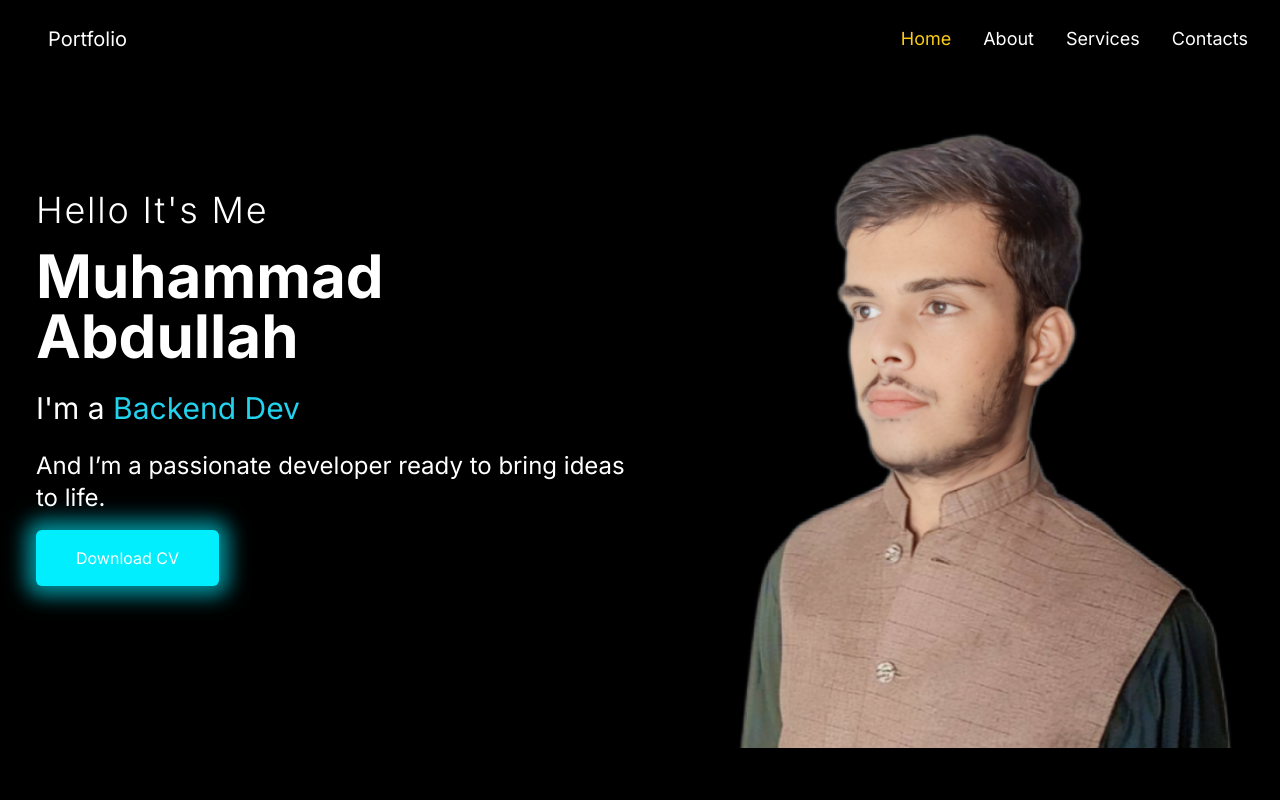
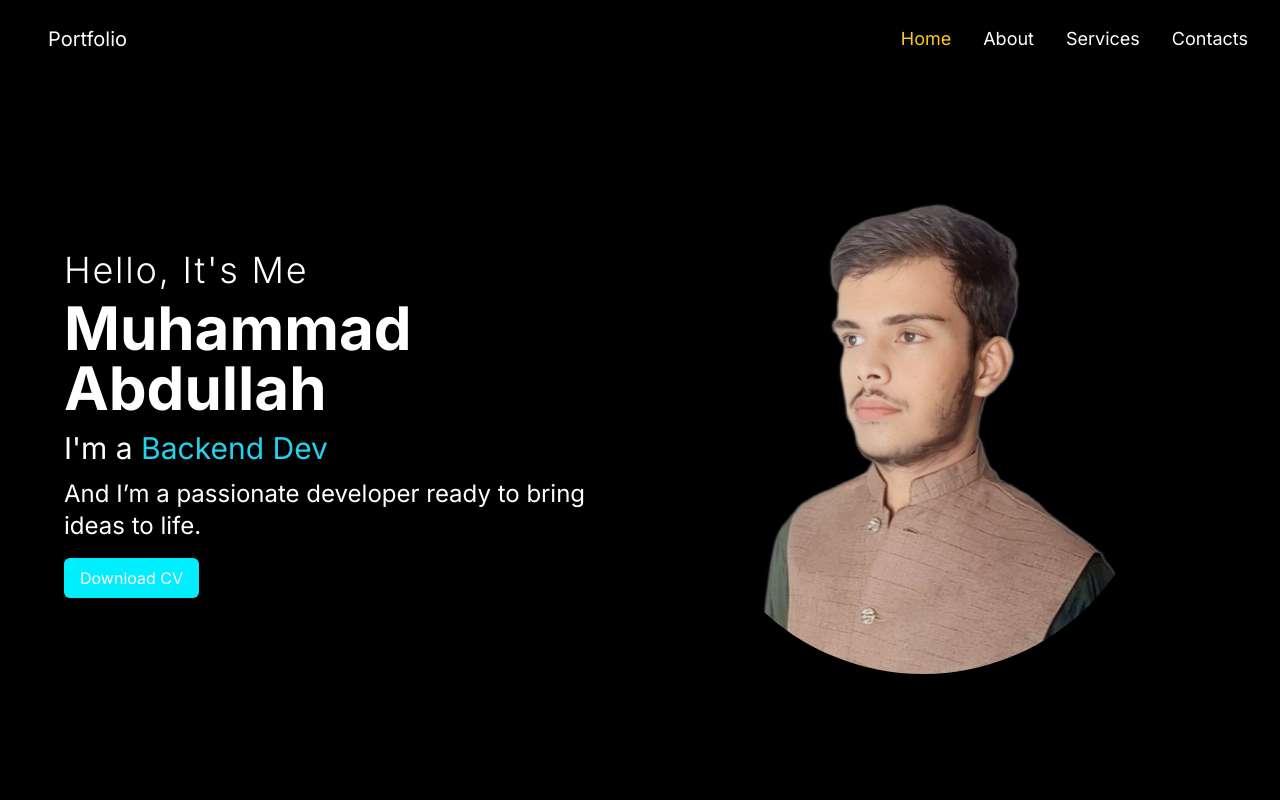
Before and after one commit to Abdullah786346/abdullah, a Next.js app: page / in a window 1280 px wide. Shown: the top 800 px of the page. Built offline with nearby package versions, Linux system fonts and the light colour scheme.

Commit message:
Update Hero.tsx

```diff
--- a/components/PortfolioTemplate-text-5/Hero.tsx
+++ b/components/PortfolioTemplate-text-5/Hero.tsx
@@ -22,7 +22,7 @@ const Hero = () => {
       setText(updatedText);
 
       if (isDeleting) {
-        setDelta(prevDelta => prevDelta / 3);
+        setDelta((prevDelta) => prevDelta / 3);
       } else {
         setDelta(200);
       }
@@ -38,47 +38,44 @@ const Hero = () => {
     };
 
     const ticker = setInterval(tick, delta);
-
     return () => clearInterval(ticker);
   }, [text, delta, isDeleting, loopNum, toRotate]);
 
   return (
-    <div className="bg-black h-screen flex flex-col justify-left items-left px-4 py-8">
-      <div className="flex flex-col md:flex-row items-center justify-left md:justify-left max-w-screen-xl mx-auto w-full">
+    <div className="bg-black min-h-screen flex flex-col justify-center items-center px-4 py-8">
+      <div className="flex flex-col-reverse md:flex-row items-center max-w-screen-xl mx-auto w-full">
         {/* Text Content */}
-        <div className="flex flex-col items-left md:items-start text-left md:text-left mb-[-40px] md:mb-0 md:w-1/2 mt-[100px] ml-[20px] pb-10"> {/* Added padding-bottom */}
-          <div className="mb-0 md:mb-0">
-            <h1 className="text-white text-xl sm:text-2xl md:text-3xl lg:text-4xl font-light tracking-wider mb-2 sm:mb-4">
-              Hello It&apos;s Me
+        <div className="text-left md:text-left md:w-1/2 px-4 py-4 pt-[80px] md:pl-12 md:pr-12">
+          <h1 className="text-white text-xl sm:text-2xl md:text-3xl lg:text-4xl font-light tracking-wider mb-1 sm:mb-2">
+            Hello, It&apos;s Me
           </h1>
-            <h2 className="text-white text-3xl sm:text-4xl md:text-5xl lg:text-6xl font-bold mb-4 sm:mb-6">
+          <h2 className="text-white text-3xl sm:text-4xl md:text-5xl lg:text-6xl font-bold mb-1 sm:mb-3">
             Muhammad Abdullah
           </h2>
-            <p className="text-white text-lg sm:text-xl md:text-2xl lg:text-3xl mb-4 sm:mb-6">
+          <p className="text-white text-lg sm:text-xl md:text-2xl lg:text-3xl mb-1 sm:mb-3">
             I&apos;m a <span className="text-cyan-400">{text}</span>
           </p>
-            <p className="text-white text-base sm:text-lg md:text-xl lg:text-2xl mb-4">
+          <p className="text-white text-base sm:text-lg md:text-xl lg:text-2xl mb-3 sm:mb-4">
             And I’m a passionate developer ready to bring ideas to life.
           </p>
           <a
             href="/abdullahcv.pdf"
             download="Muhammad_Abdullah_CV.pdf"
-              className="bg-[#01eeff] text-white px-4 sm:px-6 md:px-10 py-2 sm:py-3 md:py-4 rounded-md shadow-[0_0_20px_10px_rgba(1,238,255,0.6)] hover:shadow-[0_0_30px_15px_rgba(1,238,255,0.8)] transition duration-300 cursor-pointer mb-16 inline-block text-center" // Increased margin bottom here
+            className="bg-[#01eeff] text-white px-4 py-2 rounded-md shadow-lg hover:shadow-xl transition duration-300 mb-4 inline-block text-sm sm:text-base"
           >
             Download CV
           </a>
         </div>
-        </div>
-
         {/* Image Section */}
-        <div className="relative w-full md:w-1/2 flex justify-center items-center">
+        <div className="relative w-64 sm:w-80 md:w-96 lg:w-[400px] xl:w-[470px] 2xl:w-[500px] flex justify-center items-center   md:mb-0 md:ml-12">
           <Image
             src="/assets/goodimage.png"
-            alt="Girl Image"
-            className="w-56 sm:w-72 lg:w-[500px] h-auto object-cover"
-            layout="responsive"
-            width={500}
-            height={500}
+            alt="Profile Image"
+            className="rounded-full object-cover"
+            layout="intrinsic"  // Using 'intrinsic' layout for responsive width and height
+            width={800}         // Larger base width for the image
+            height={800}        // Larger base height (keeping it square for the circular effect)
+            sizes="(max-width: 640px) 35vw, (max-width: 768px) 25vw, 15vw"  // Adjust sizes for responsiveness
           />
         </div>
       </div>
```
Lines whose indentation alone changed are shown as unchanged.
